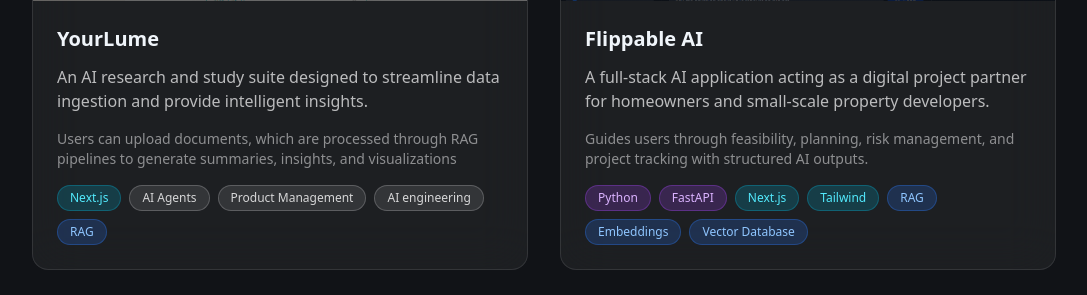
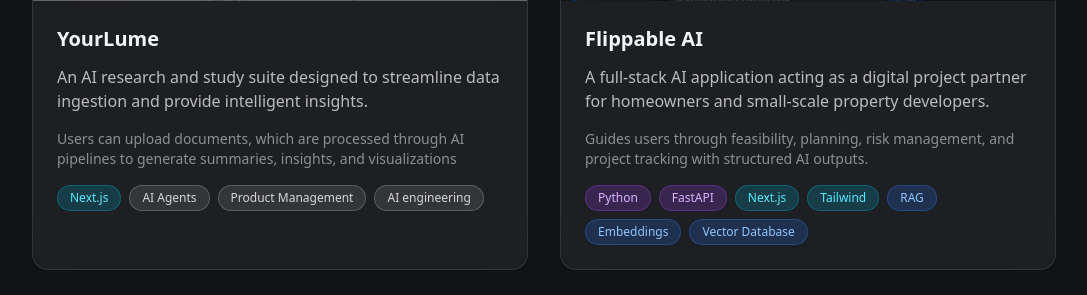
Before and after one commit to shaunakmukherjee/shaunakmukherjee.github.io, a Next.js app: page / in a window 1280 px wide. Shown: the part 1820-2115 px from the top of the page, without its empty margins (96-1183 px from the left). Built offline with nearby package versions, Linux system fonts and the light colour scheme.

Commit message:
small fix

```diff
--- a/src/data/projects.ts
+++ b/src/data/projects.ts
@@ -3,10 +3,10 @@ export const projects = [
   {
     title: "YourLume",
     description: "An AI research and study suite designed to streamline data ingestion and provide intelligent insights.",
-    outcome: "Users can upload documents, which are processed through RAG pipelines to generate summaries, insights, and visualizations",
+    outcome: "Users can upload documents, which are processed through AI pipelines to generate summaries, insights, and visualizations",
     image: "/projects/lume-3.png",
     link: "https://lume.ked-ai.com/",
-    stack: ["Next.js", "AI Agents", "Product Management", "AI engineering", "RAG" ],
+    stack: ["Next.js", "AI Agents", "Product Management", "AI engineering" ],
   },
   {
     title: "Flippable AI",
```
